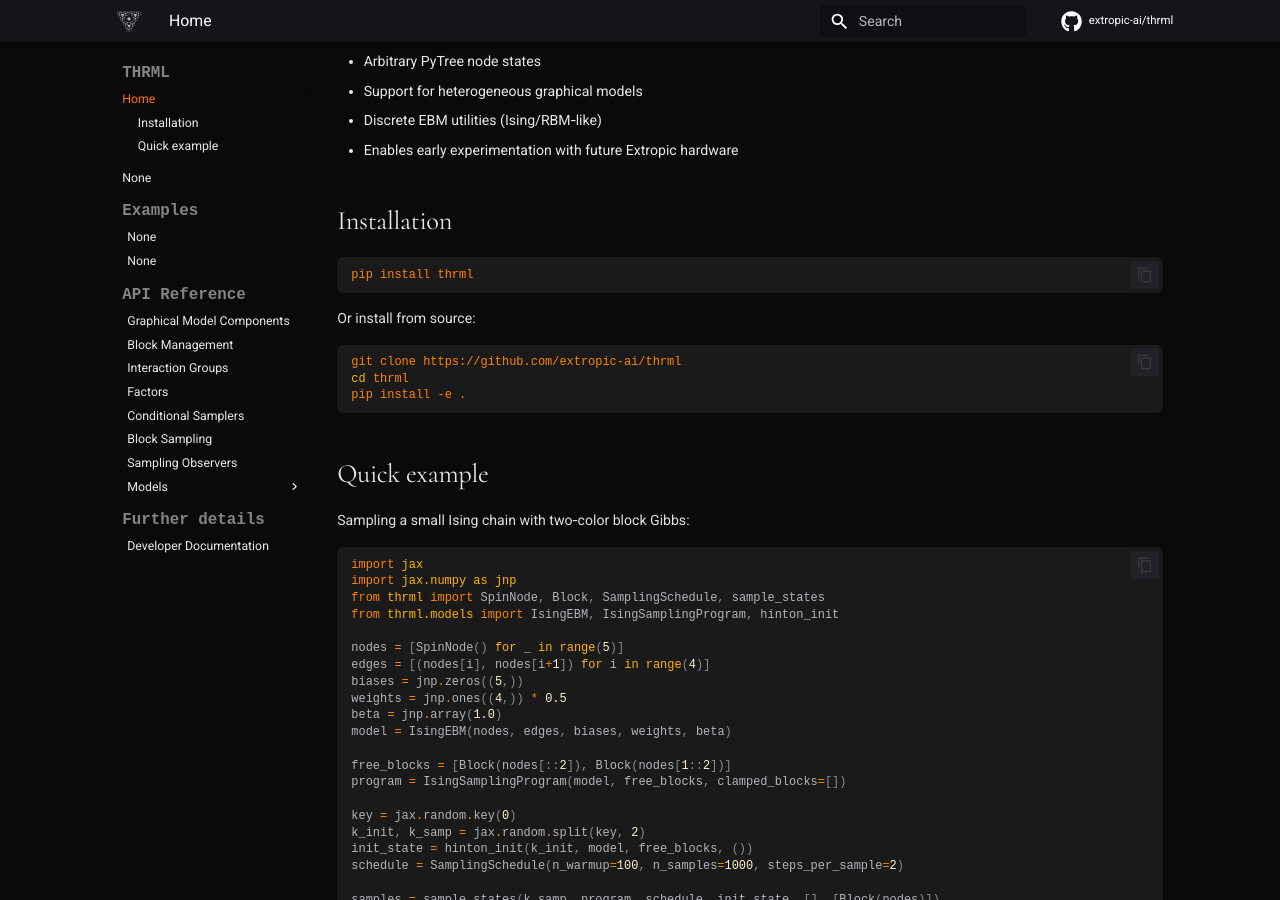
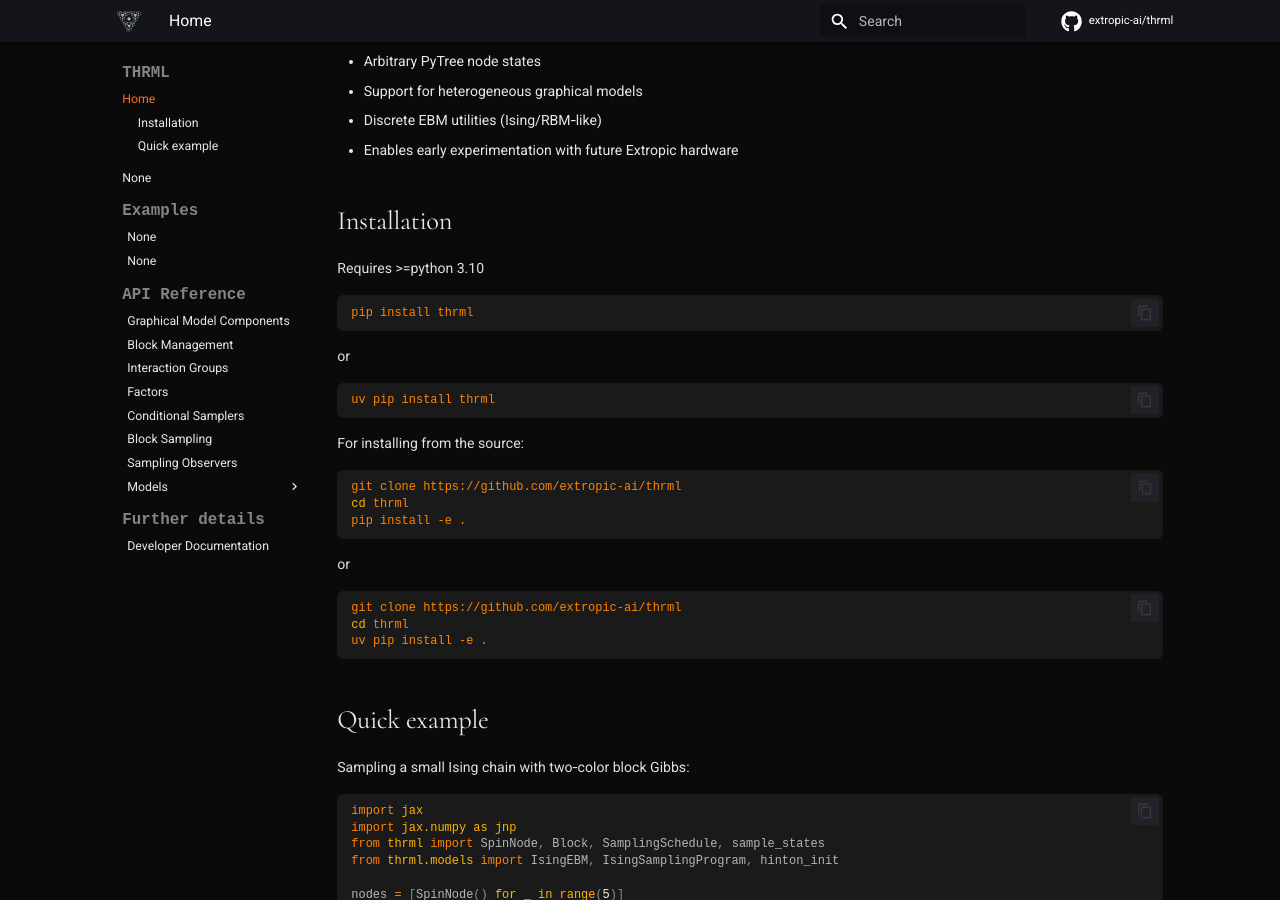
Before and after one commit to extropic-ai/thrml, an MkDocs documentation site: the page built from docs/index.md, in a window 1280 px wide and 900 px high, scrolled down 523 px. Built offline with MkDocs 1.6.1 and Material for MkDocs 9.7.7, drawn with Linux system fonts in a browser that asks for light colours; some web fonts are replaced; comment, search, counter and statistics services are not loaded.

Commit message:
Add uv as alternate install (#9)
* uv

* add python

* theta

````diff
--- a/docs/index.md
+++ b/docs/index.md
@@ -18,16 +18,32 @@ Features include:
 
 ## Installation
 
+Requires >=python 3.10
+
 ```bash
 pip install thrml
 ```
 
-Or install from source:
+or
+
+```bash
+uv pip install thrml
+```
+
+For installing from the source:
 
 ```bash
 git clone https://github.com/extropic-ai/thrml
 cd thrml
 pip install -e .
+```
+
+or
+
+```bash
+git clone https://github.com/extropic-ai/thrml
+cd thrml
+uv pip install -e .
 ```
 
 ## Quick example
````
Also changed, not shown: CONTRIBUTING.md (added, +41 -0 lines), README.md (+6 -26 lines), 1 other file.
